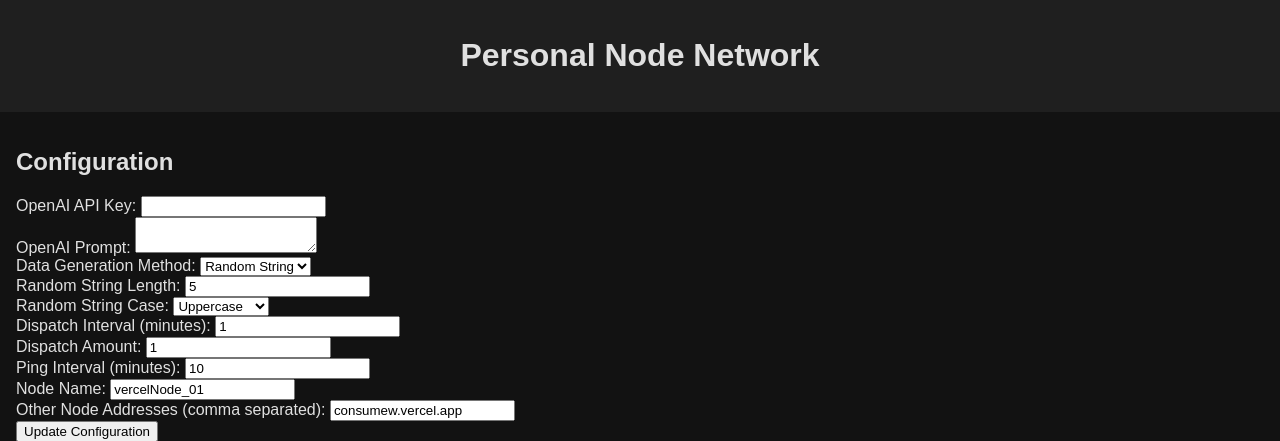
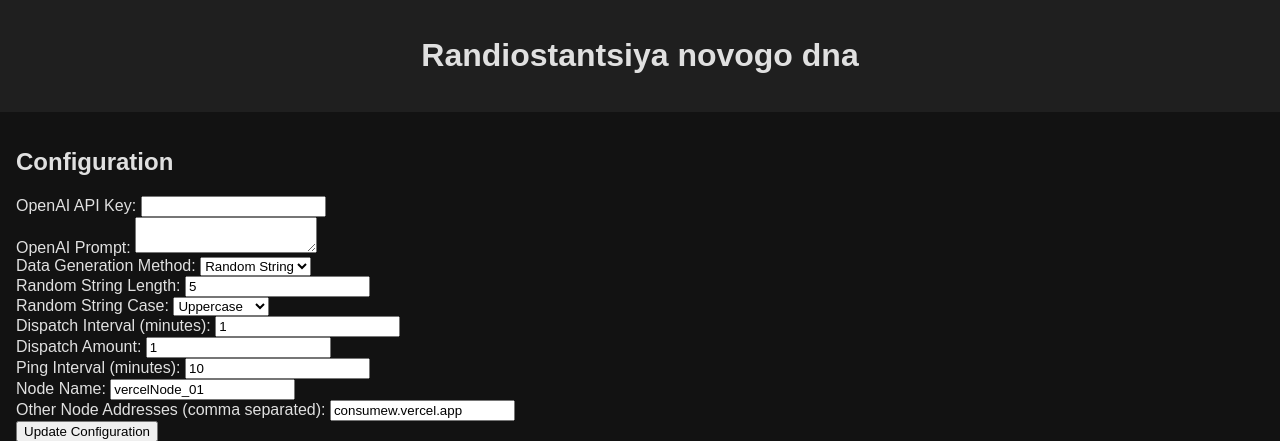
Before and after one commit to al3ksey-codes/consumew, a Flask app: page /admin in a window 1280 px wide. Shown: the top 441 px of the page. Run offline with Flask 2, Linux system fonts and the light colour scheme; parts of the project's set-up code (start-up, migrations or seed data) failed here and were passed over.

Commit message:
Update base.html

```diff
--- a/templates/base.html
+++ b/templates/base.html
@@ -2,13 +2,13 @@
 <html lang="en">
 <head>
     <meta charset="UTF-8">
-    <title>{% block title %}Randiostantsiya obychnogo dnya{% endblock %}</title>
+    <title>{{ node_name if node_name is defined else "Randiostantsiya novogo dna" }}</title>
     <link rel="stylesheet" href="{{ url_for('static', filename='style.css') }}">
     {% block head %}{% endblock %}
 </head>
 <body>
     <header>
-        <h1>Personal Node Network</h1>
+        <h1>{{ node_name if node_name is defined else "Randiostantsiya novogo dna" }}</h1>
     </header>
     <main>
         {% block content %}{% endblock %}
```
